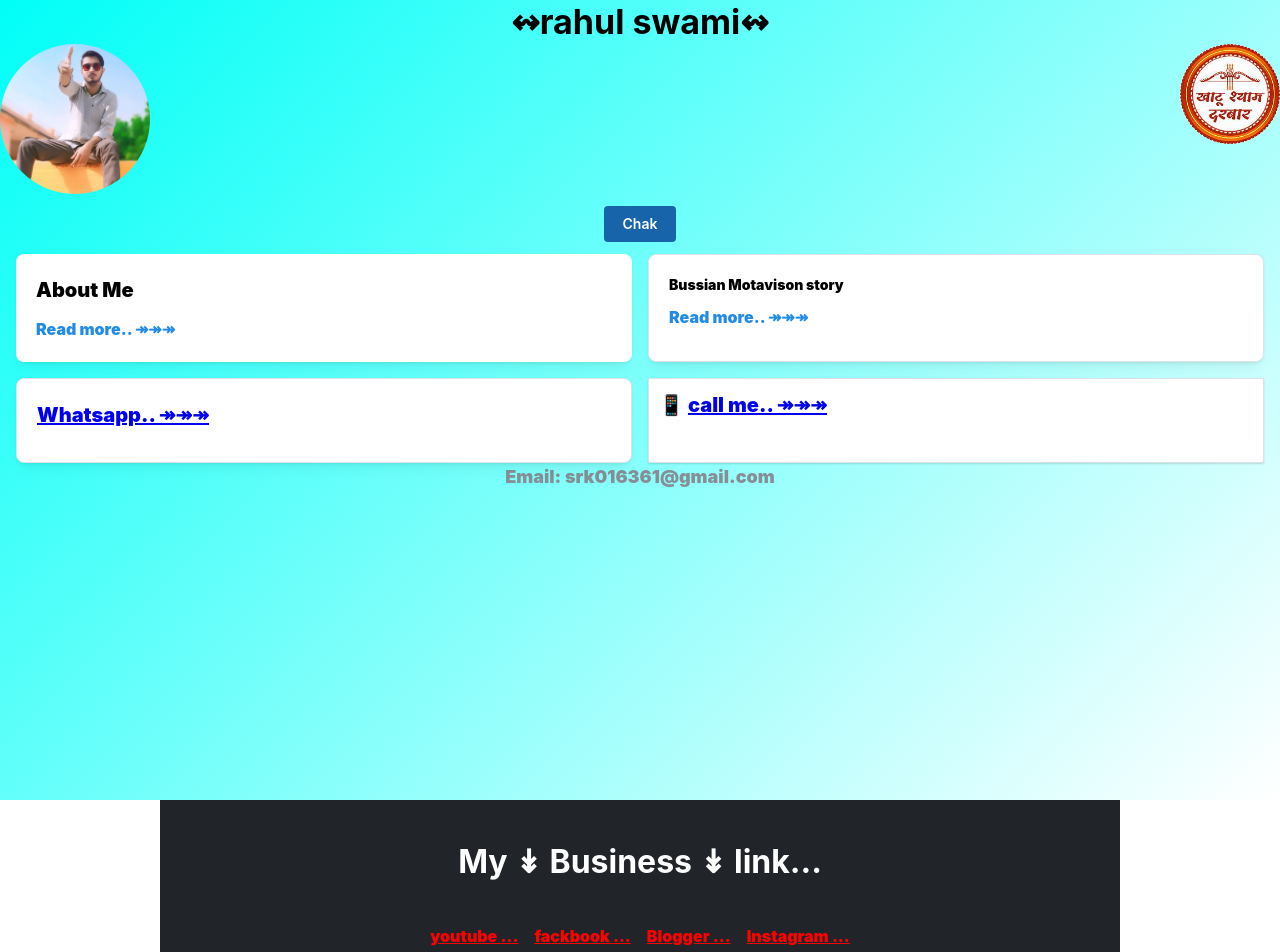
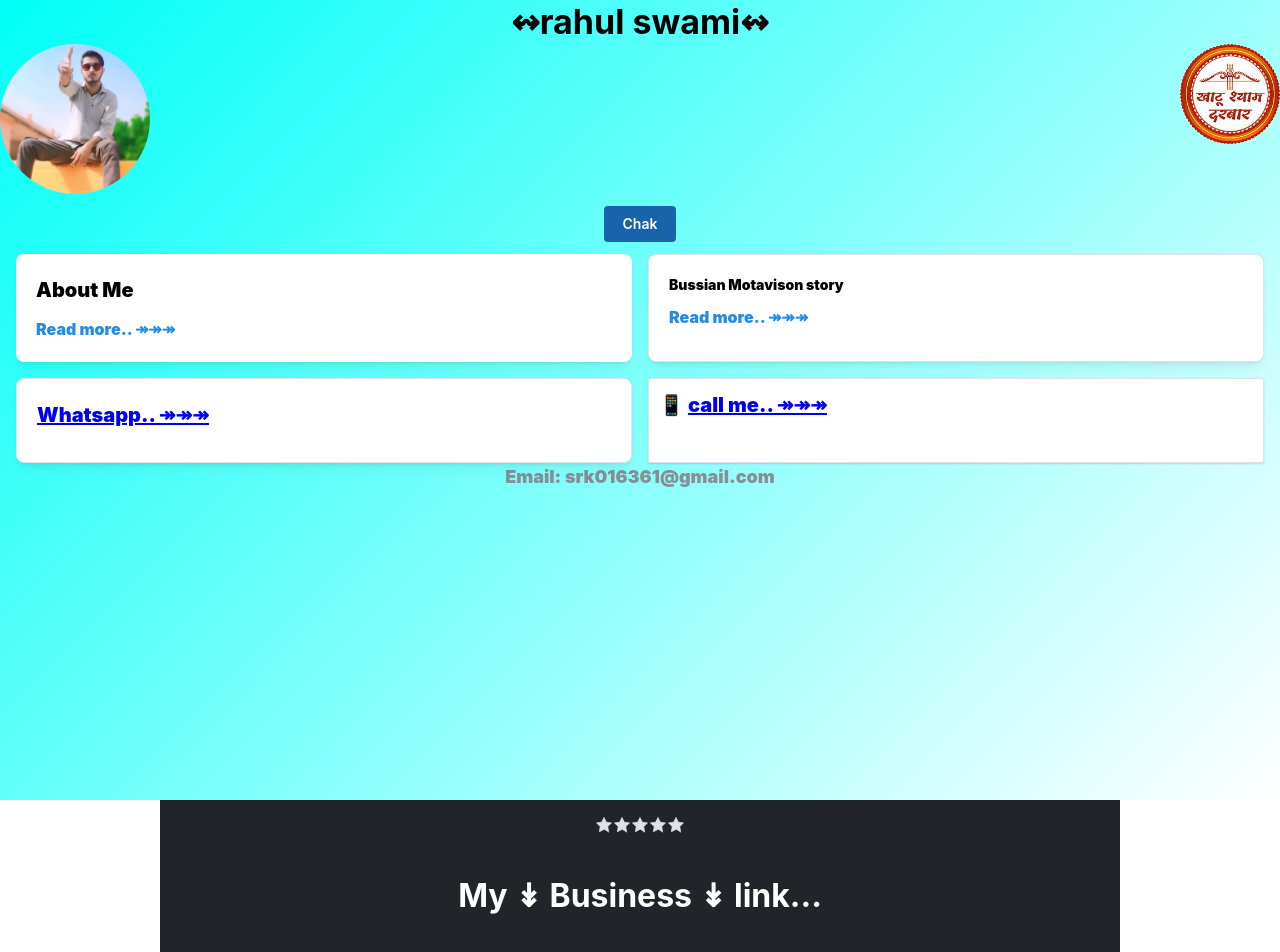
Before and after one commit to prince-pardhan/porfolio, a React (Create React App) app: page / in a window 1280 px wide. Shown: the top 952 px of the page. Built offline with nearby package versions, Linux system fonts and the light colour scheme.

Commit message:
five star add ki ya h

```diff
--- a/src/Parsanal/Footer.jsx
+++ b/src/Parsanal/Footer.jsx
@@ -6,6 +6,7 @@ import {
   Anchor,
   Divider,
   Container,
+  Rating,
 } from '@mantine/core';
 import { Link } from 'react-router-dom';
 
@@ -15,6 +16,7 @@ export default function Footer() {
     <Container component="footer" py="md" bg="gray.9">
       <Stack align="center" spacing="sm"  >
 
+         <Rating defaultValue={0} />
 
 
         <h1 style={{color:"white"}}  >My ↡ Business ↡ link...</h1>
--- a/src/Parsanal/Parsanal.jsx
+++ b/src/Parsanal/Parsanal.jsx
@@ -26,7 +26,6 @@ export default function ProfilePage() {
       const [opened, { toggle }] = useDisclosure(false);
 
     return (
-
         <Container fluid style={{ background: 'linear-gradient(135deg, #00fff7ff, white)', minHeight: '100vh', padding: 0, }}>
 
             <Center style={{ height: '20%', flexDirection: 'inherit' }}>
```
